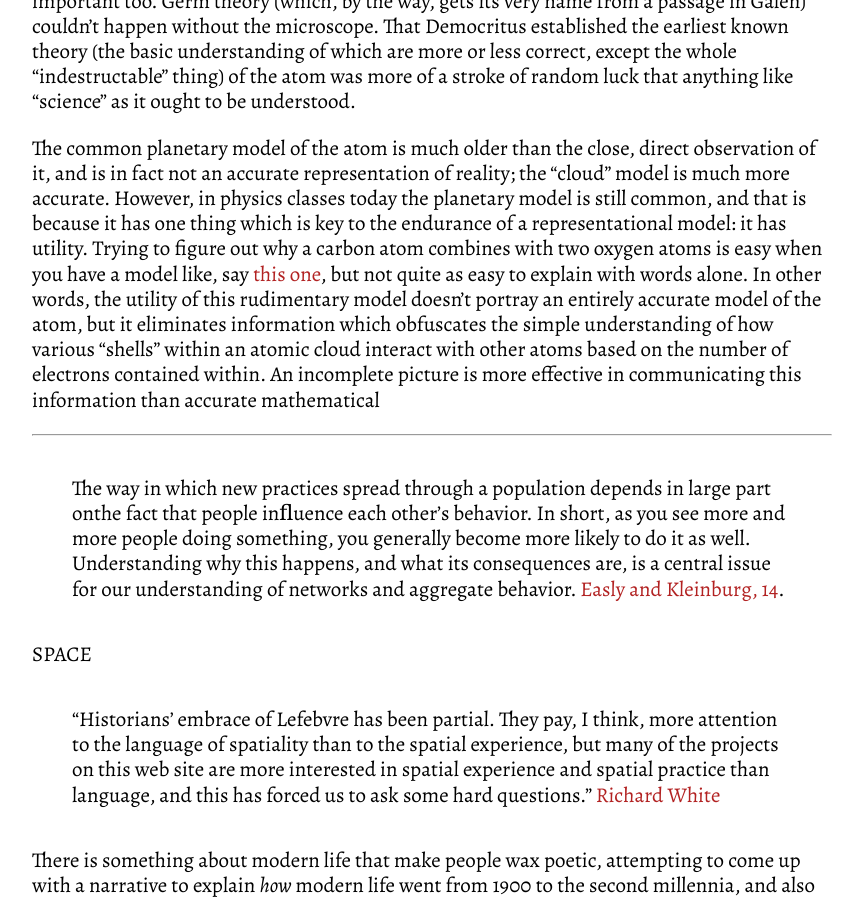
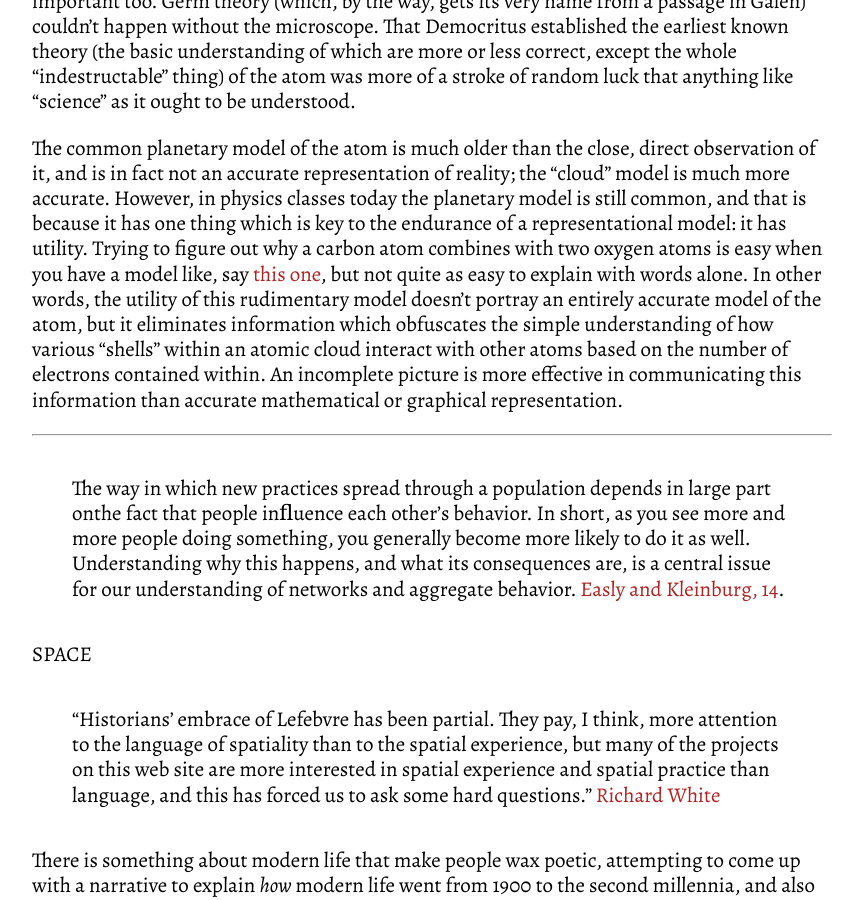
Before and after one commit to chadblack/history580, a Jekyll site: the page built from _posts/2013-10-30-representation-and-linearity.md, in a window 1280 px wide and 900 px high, scrolled down 464 px. Shown: the whole window, without its empty margins (208-1071 px from the left). Built offline with Jekyll 4.4.1, drawn with Linux system fonts in a browser that asks for light colours; some web fonts are replaced; Markdown is read by kramdown in place of the engine named in the settings; comment, search, counter and statistics services are not loaded.

Commit message:
Created 2013-10-30-representation-and-linearity.md

```diff
--- a/_posts/2013-10-30-representation-and-linearity.md
+++ b/_posts/2013-10-30-representation-and-linearity.md
@@ -11,7 +11,7 @@ author: MonsBadonicus
 
 It annoys me to no end when I hear people assume that Christianity was the [reason for a lack of scientific discovery during the middle ages](http://youtu.be/prZXNhIG5js). While there are a number of reasons this gets  my goat, the main is that it shows a lack of understanding about how scientific advancements are made. For one: observation is kind of important, and the kind of observation necessary for advanced medicine or the like is a process which took thousands of years. Math is also pretty important too. Germ theory (which, by the way, gets its very name from a passage in Galen) couldn't happen without the microscope. That Democritus established the earliest known theory (the basic understanding of which are more or less correct, except the whole "indestructable" thing) of the atom was more of a stroke of random luck that anything like "science" as it ought to be understood.
 
-The common planetary model of the atom is much older than the close, direct observation of it, and is in fact not an accurate representation of reality; the "cloud" model is much more accurate. However, in physics classes today the planetary model is still common, and that is because it has one thing which is key to the endurance of a representational model: it has utility. Trying to figure out why a carbon atom combines with two oxygen atoms is easy when you have a model like, say [this one](http://d1jqu7g1y74ds1.cloudfront.net/wp-content/uploads/2010/02/c-atom_e1.gif), but not quite as easy to explain with words alone.  In other words, the utility of this rudimentary model doesn't portray an entirely accurate model of the atom, but it eliminates information which obfuscates the simple understanding of how various "shells" within an atomic cloud interact with other atoms based on the number of electrons contained within. An incomplete picture is more effective in communicating this information than accurate mathematical
+The common planetary model of the atom is much older than the close, direct observation of it, and is in fact not an accurate representation of reality; the "cloud" model is much more accurate. However, in physics classes today the planetary model is still common, and that is because it has one thing which is key to the endurance of a representational model: it has utility. Trying to figure out why a carbon atom combines with two oxygen atoms is easy when you have a model like, say [this one](http://d1jqu7g1y74ds1.cloudfront.net/wp-content/uploads/2010/02/c-atom_e1.gif), but not quite as easy to explain with words alone.  In other words, the utility of this rudimentary model doesn't portray an entirely accurate model of the atom, but it eliminates information which obfuscates the simple understanding of how various "shells" within an atomic cloud interact with other atoms based on the number of electrons contained within. An incomplete picture is more effective in communicating this information than accurate mathematical or graphical representation.
 
 ***
 
```
